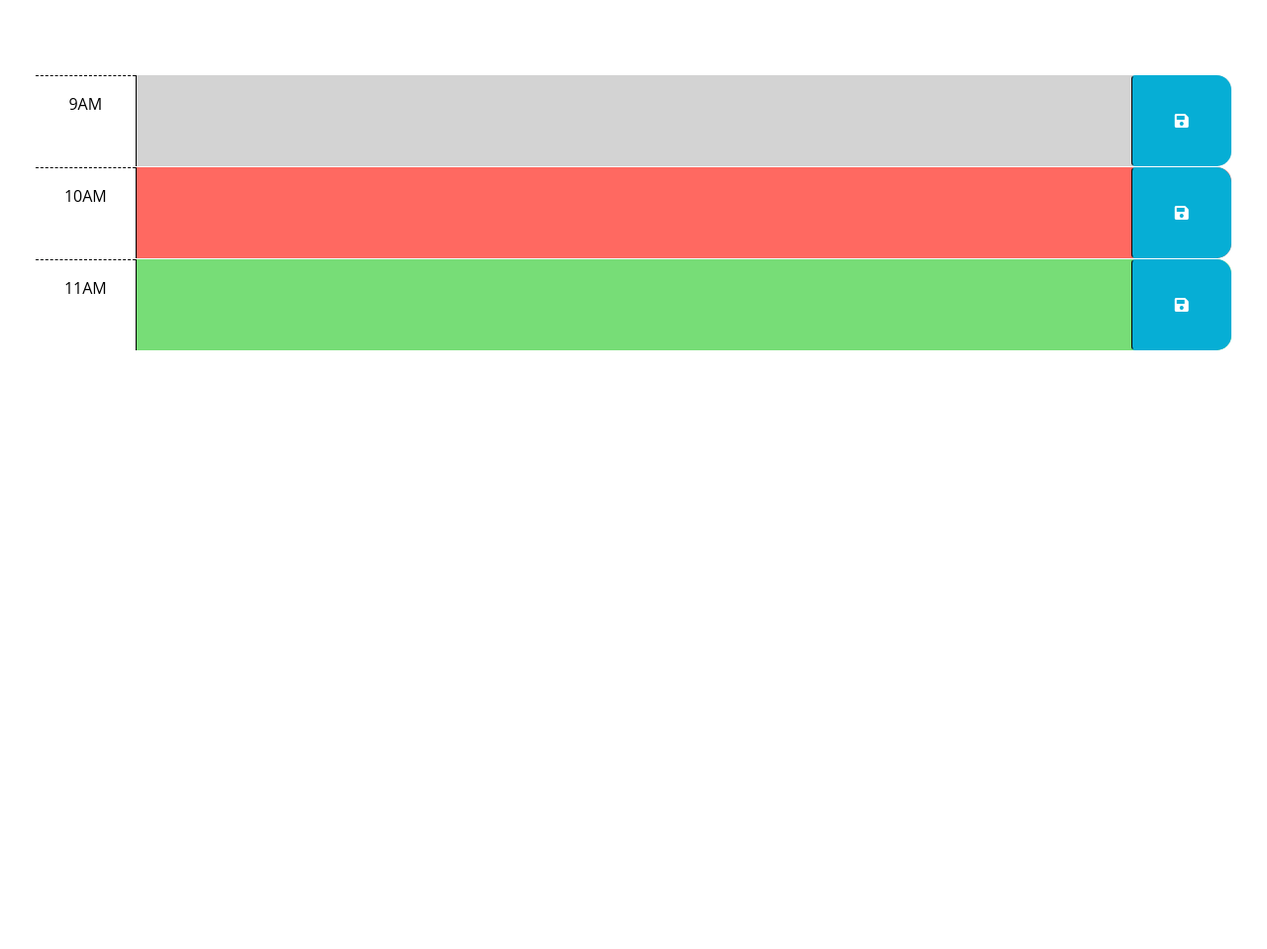
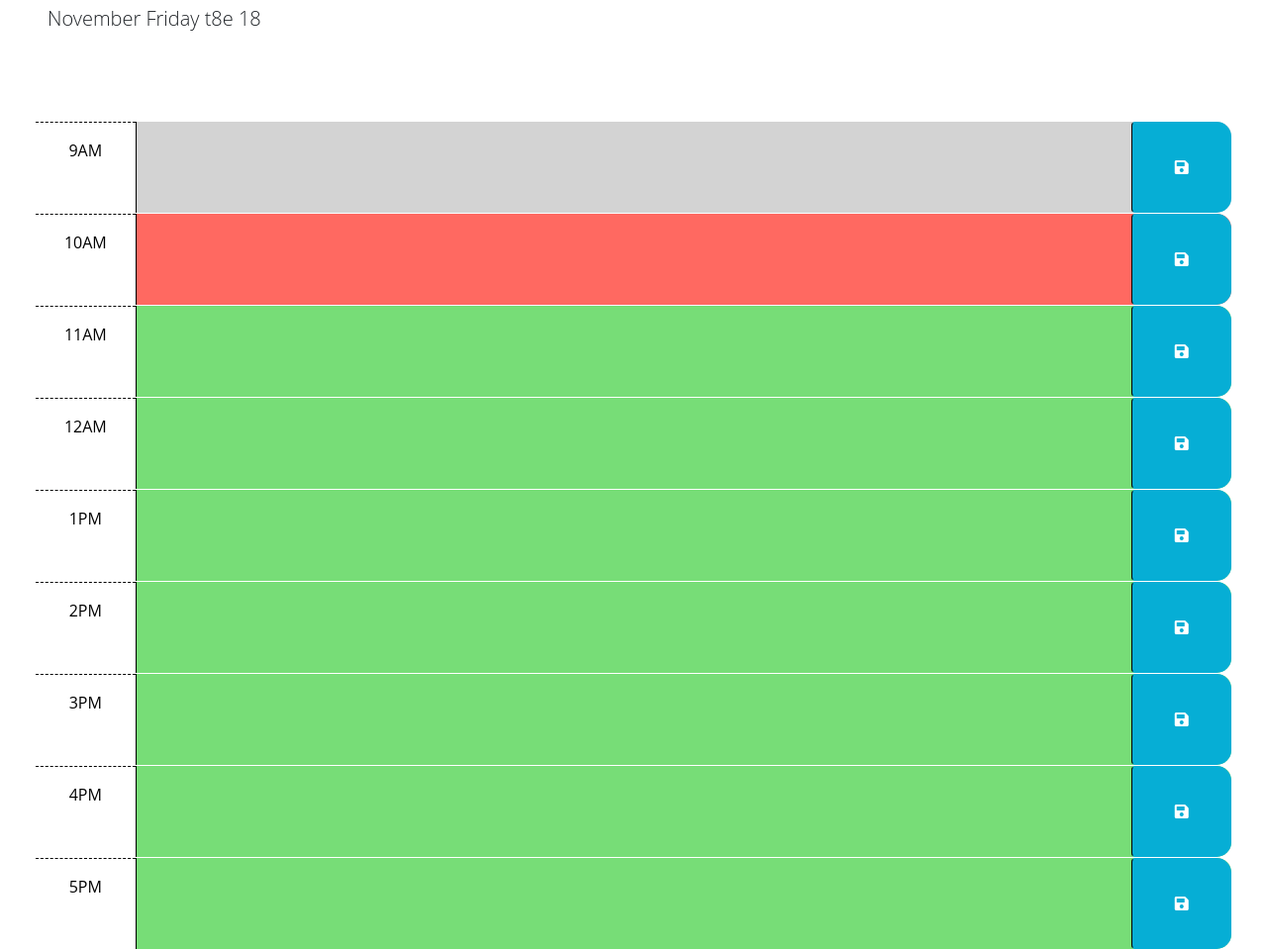
Before and after one commit to poprit77/JS-3rd-party-API-calender, a plain HTML site: page Develop/index.html in a window 1280 px wide. Shown: the part 176-1135 px from the top of the page at 99% size. Before the commit the page ends 800 px from the top, so only its background shows below. Drawn offline with nearby package versions, Linux system fonts and the light colour scheme.

Commit message:
current date updater and starting color/local storage

```diff
--- a/Develop/index.html
+++ b/Develop/index.html
@@ -10,6 +10,7 @@
       integrity="sha384-1BmE4kWBq78iYhFldvKuhfTAU6auU8tT94WrHftjDbrCEXSU1oBoqyl2QvZ6jIW3"
       crossorigin="anonymous"
     />
+
     <link
       rel="stylesheet"
       href="https://use.fontawesome.com/releases/v5.8.1/css/all.css"
@@ -25,7 +26,7 @@
   </head>
 
   <body>
-    <header class="p-5 mb-4">
+    <header class="p-5 mb-4 row justify-content-md-center">
       <h1 class="display-3">Work Day Scheduler</h1>
       <p class="lead">A simple calendar app for scheduling your work day</p>
       <p id="currentDay" class="lead"></p>
@@ -42,7 +43,7 @@
         -->
 
       <!-- Example of a past time block. The "past" class adds a gray background color. -->
-      <div id="hour-9" class="row time-block past">
+      <div id="9" class="row time-block past">
         <div class="col-2 col-md-1 hour text-center py-3">9AM</div>
         <textarea class="col-8 col-md-10 description" rows="3"> </textarea>
         <button class="btn saveBtn col-2 col-md-1" aria-label="save">
@@ -51,7 +52,7 @@
       </div>
 
       <!-- Example of a present time block. The "present" class adds a red background color. -->
-      <div id="hour-10" class="row time-block present">
+      <div id="10" class="row time-block present">
         <div class="col-2 col-md-1 hour text-center py-3">10AM</div>
         <textarea class="col-8 col-md-10 description" rows="3"> </textarea>
         <button class="btn saveBtn col-2 col-md-1" aria-label="save">
@@ -59,15 +60,63 @@
         </button>
       </div>
 
-      <!-- Example of a future time block. The "future" class adds a green background color. -->
-      <div id="hour-11" class="row time-block future">
+      <!-- Example f a future time block. The "future" class adds a green background color. -->
+      <div id="11" class="row time-block future">
         <div class="col-2 col-md-1 hour text-center py-3">11AM</div>
         <textarea class="col-8 col-md-10 description" rows="3"> </textarea>
         <button class="btn saveBtn col-2 col-md-1" aria-label="save">
           <i class="fas fa-save" aria-hidden="true"></i>
         </button>
       </div>
+
+    <div id="12" class="row time-block future">
+      <div class="col-2 col-md-1 hour text-center py-3">12AM</div>
+      <textarea class="col-8 col-md-10 description" rows="3"> </textarea>
+      <button class="btn saveBtn col-2 col-md-1" aria-label="save">
+        <i class="fas fa-save" aria-hidden="true"></i>
+      </button>
     </div>
+
+  <div id="13" class="row time-block future">
+    <div class="col-2 col-md-1 hour text-center py-3">1PM</div>
+    <textarea class="col-8 col-md-10 description" rows="3"> </textarea>
+    <button class="btn saveBtn col-2 col-md-1" aria-label="save">
+      <i class="fas fa-save" aria-hidden="true"></i>
+    </button>
+  </div>
+
+<div id="14" class="row time-block future">
+  <div class="col-2 col-md-1 hour text-center py-3">2PM</div>
+  <textarea class="col-8 col-md-10 description" rows="3"> </textarea>
+  <button class="btn saveBtn col-2 col-md-1" aria-label="save">
+    <i class="fas fa-save" aria-hidden="true"></i>
+  </button>
+</div>
+
+<div id="15" class="row time-block future">
+  <div class="col-2 col-md-1 hour text-center py-3">3PM</div>
+  <textarea class="col-8 col-md-10 description" rows="3"> </textarea>
+  <button class="btn saveBtn col-2 col-md-1" aria-label="save">
+    <i class="fas fa-save" aria-hidden="true"></i>
+  </button>
+</div>
+
+<div id="16" class="row time-block future">
+  <div class="col-2 col-md-1 hour text-center py-3">4PM</div>
+  <textarea class="col-8 col-md-10 description" rows="3"> </textarea>
+  <button class="btn saveBtn col-2 col-md-1" aria-label="save">
+    <i class="fas fa-save" aria-hidden="true"></i>
+  </button>
+</div>
+
+<div id="17" class="row time-block future">
+  <div class="col-2 col-md-1 hour text-center py-3">5PM</div>
+  <textarea class="col-8 col-md-10 description" rows="3"> </textarea>
+  <button class="btn saveBtn col-2 col-md-1" aria-label="save">
+    <i class="fas fa-save" aria-hidden="true"></i>
+  </button>
+</div>
+</div>
 
     <script src="https://cdnjs.cloudflare.com/ajax/libs/jquery/3.2.1/jquery.min.js"></script>
     <script src="https://cdn.jsdelivr.net/npm/dayjs@1.11.3/dayjs.min.js"
--- a/Develop/script.js
+++ b/Develop/script.js
@@ -1,6 +1,29 @@
 // Wrap all code that interacts with the DOM in a call to jQuery to ensure that
 // the code isn't run until the browser has finished rendering all the elements
 // in the html.
+// var description = document.querySelector("#description");
+// var saveButton = document.getElementsByClassName('saveBtn');
+
+// saveButton.addEventListener("click", function(event) {
+//   event.preventDefault();
+
+// var storage1 = {
+//   description: description.value
+// };
+
+// localStorage.setItem("storage1", JSON.stringify(storage1));
+// var msgData = JSON.parse(localStorage.getItem("#description"));
+// save.textContent = save.firstName
+
+// });
+var time = dayjs().format('MMMM  dddd the DD');
+$('#currentDay').text(time);
+
+var hour = dayjs().format('HH');
+if (hour > 9){
+  document.getElementById('#9').style.backgroundColor = 'red';
+}
+
 $(function () {
   // TODO: Add a listener for click events on the save button. This code should
   // use the id in the containing time-block as a key to save the user input in
```
